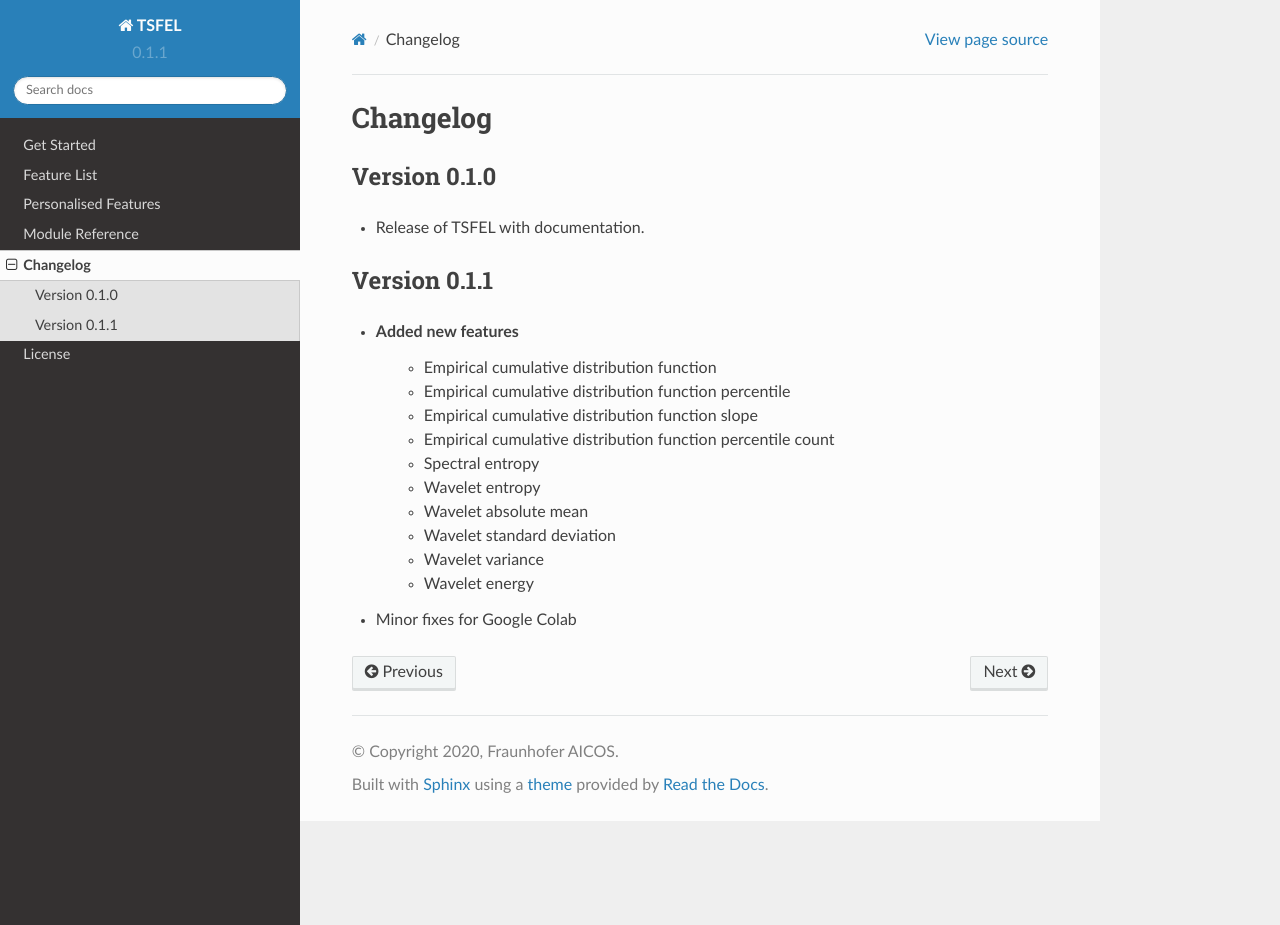
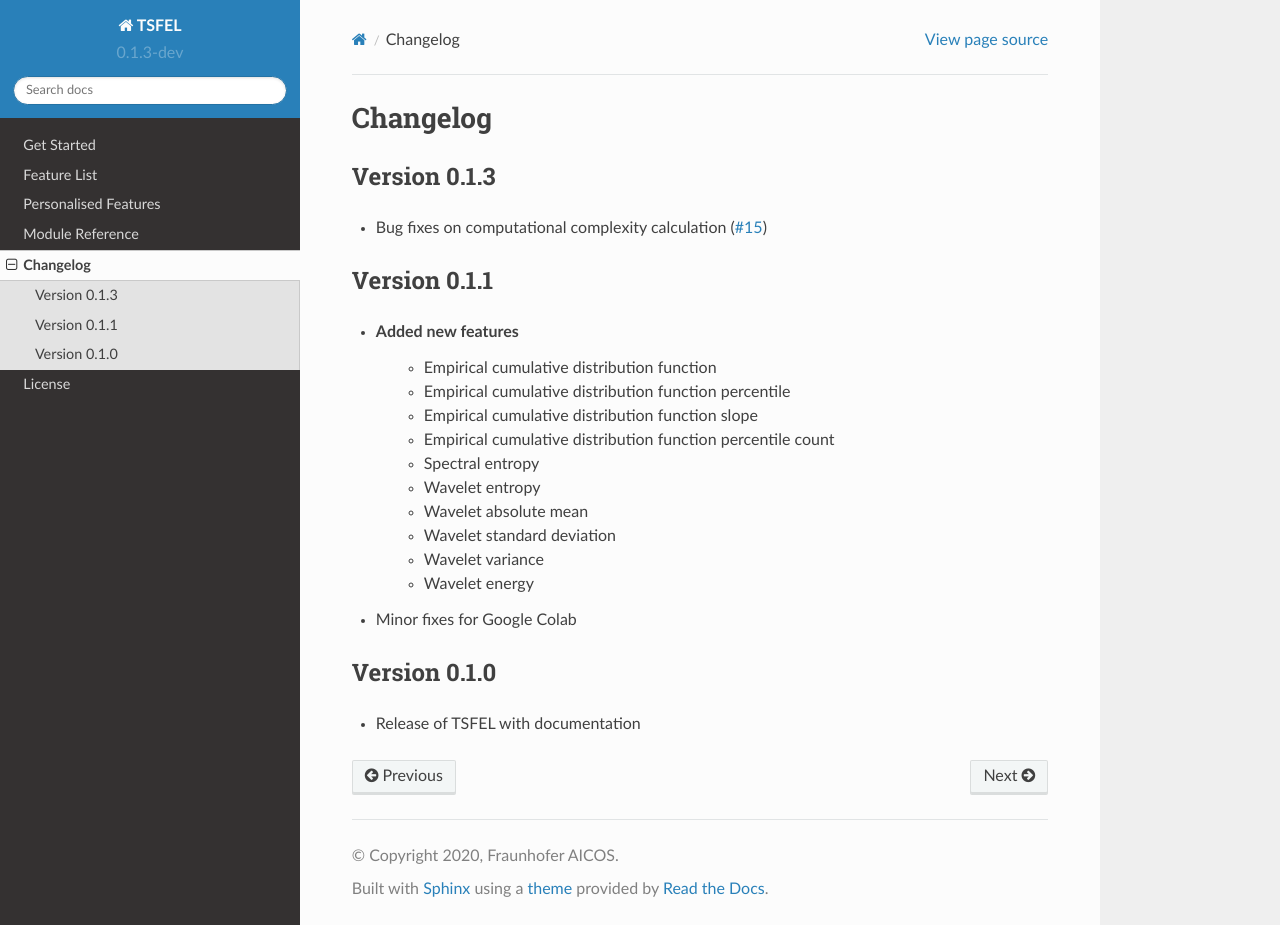
Before and after one commit to fraunhoferportugal/tsfel, a Sphinx documentation site: the page built from docs/changelog.rst, in a window 1280 px wide and 925 px high. Built offline with Sphinx 7.4.7 and the Read the Docs theme 2.0.0, drawn with Linux system fonts in a browser that asks for light colours; formulas are drawn with MathJax 3.

Commit message:
Prepare for v0.1.3-dev

```diff
--- a/CHANGELOG.rst
+++ b/CHANGELOG.rst
@@ -3,10 +3,12 @@
 =========
 
 
-Version 0.1.0
+Version 0.1.3
 =============
 
-- Release of TSFEL with documentation.
+- Bug fixes on computational complexity calculation (`#15 <https://github.com/fraunhoferportugal/tsfel/pull/15>`_)
+
+
 
 Version 0.1.1
 =============
@@ -24,3 +26,9 @@
     - Wavelet energy
 
 - Minor fixes for Google Colab
+
+
+Version 0.1.0
+=============
+
+- Release of TSFEL with documentation
--- a/docs/conf.py
+++ b/docs/conf.py
@@ -69,9 +69,9 @@
 # built documents.
 #
 # The short X.Y version.
-version = u'0.1.1'
+version = u'0.1.3-dev'
 # The full version, including alpha/beta/rc tags.
-release = u'0.1.1'
+release = u'0.1.3-dev'
 
 # The language for content autogenerated by Sphinx. Refer to documentation
 # for a list of supported languages.
@@ -170,7 +170,6 @@
 ]
 
 
-
 # -- Options for Epub output ----------------------------------------------
 
 # Bibliographic Dublin Core info.
@@ -192,6 +191,5 @@
 epub_exclude_files = ['search.html']
 
 
-
 # Example configuration for intersphinx: refer to the Python standard library.
 intersphinx_mapping = {'https://docs.python.org/': None}
--- a/setup.py
+++ b/setup.py
@@ -13,7 +13,7 @@
 
 setuptools.setup(
     name="tsfel",
-    version="0.1.1-dev",
+    version="0.1.3-dev",
     author="Fraunhofer Portugal",
     description="Library for time series feature extraction",
     long_description=long_description,
```
Also changed, not shown: README.md (+1 -1 lines).
